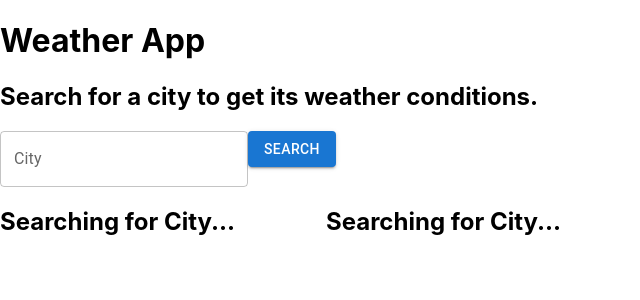
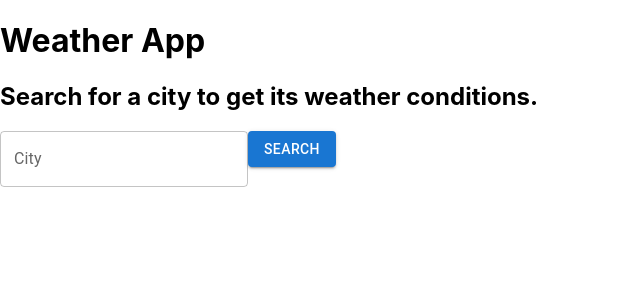
Before and after one commit to teetajp/weather-app, a React (Create React App) app: page / in a window 1280 px wide. Shown: the top 300 px of the page, without its empty margins (0-640 px from the left). Built offline with nearby package versions, Linux system fonts and the light colour scheme; no server answers.

Commit message:
checkpoint before reimplemneting queries

```diff
--- a/src/App.js
+++ b/src/App.js
@@ -1,10 +1,11 @@
 import React, { useState } from 'react';
 import { useDispatch, useSelector } from 'react-redux';
 import './App.css';
+import Alert from '@mui/material/Alert';
 import Button from '@mui/material/Button';
 import TextField from '@mui/material/TextField';
 import WeatherDisplay from './features/weather/WeatherCard';
-import { addLocation, removeLocation } from './features/weather/locationsSlice';
+import { addLocation } from './features/weather/locationsSlice';
 
 // TODO: style app with material UI
 
@@ -14,9 +15,9 @@ function App() {
   const dispatch = useDispatch();
   const locations = useSelector((state) => state.locations.locationsList);
 
-  const handleButtonClick = () => {
+  const handleSearchButtonClick = () => {
     dispatch(addLocation(city));
-    console.log(locations);
+    // console.log(locations);
   }
 
   return (
@@ -26,7 +27,7 @@ function App() {
       <div>
         {/*  TODO: Make text field and button align on the same row/height */}
         <TextField label="City" value={city} onChange={(e) => setCity(e.target.value)}/>
-        <Button variant="contained" onClick={handleButtonClick}>Search</Button>
+        <Button variant="contained" onClick={() => handleSearchButtonClick()}>Search</Button>
       </div>
       <WeatherDisplay locations={locations}/>
     </div>
--- a/src/features/api/weatherApiSlice.js
+++ b/src/features/api/weatherApiSlice.js
@@ -1,4 +1,4 @@
-import { buildCreateApi, createApi, fetchBaseQuery } from '@reduxjs/toolkit/query/react';
+import { createApi, fetchBaseQuery } from '@reduxjs/toolkit/query/react';
 
 export const weatherApiSlice = createApi({
     reducerPath: 'api',
@@ -8,7 +8,7 @@ export const weatherApiSlice = createApi({
             query: (cityName) => `/geo/1.0/direct?q=${cityName}&limit=1&appid=${process.env.REACT_APP_OPENWEATHER_API_KEY}`
         }),
         getWeather: builder.query({
-            query: ({latitude, longitude}) => `/data/2.5/weather?lat=${latitude}&lon=${longitude}&appid=${process.env.REACT_APP_OPENWEATHER_API_KEY}`
+            query: ({latitude, longitude}) => `/data/2.5/weather?lat=${latitude}&lon=${longitude}&appid=${process.env.REACT_APP_OPENWEATHER_API_KEY}&lang=en`
         })
     })
 })
--- a/src/features/weather/WeatherCard.js
+++ b/src/features/weather/WeatherCard.js
@@ -1,6 +1,6 @@
 import React from 'react';
 import { useDispatch } from 'react-redux';
-import { skipToken } from '@reduxjs/toolkit/query/react'
+import { skipToken } from '@reduxjs/toolkit/query/react';
 import Card from '@mui/material/Card';
 import CardActions from '@mui/material/CardActions';
 import CardContent from '@mui/material/CardContent';
@@ -13,12 +13,12 @@ import { removeLocation } from './locationsSlice';
 export default function WeatherDisplay ({ locations }) {
     // TODO: fetch data from list of cities
 
-    // console.log(locations);
+    console.log(locations);
     return (
         <Grid container spacing={3}>
             {locations.map(location => (
-                <Grid item xs={3}>
-                    <WeatherCard key={location} cityName={location} />
+                <Grid item xs={3} key={location}>
+                    <WeatherCard cityName={location} />
                 </Grid>
             ))}
         </Grid>
--- a/src/features/weather/locationsSlice.js
+++ b/src/features/weather/locationsSlice.js
@@ -3,7 +3,9 @@ import { createSlice } from '@reduxjs/toolkit';
 export const locationsSlice = createSlice({
     name: 'locations',
     initialState: {
-        locationsList: ["Champaign", "Bangkok"]
+        locationsList: [],
+        // locationsList: ["Champaign", "Bangkok"],
+        weatherList: []
         // locationsList: ["Champaign", "Bangkok", "Kansas City", "London", "New Jersey", "Paris"],
     },
     reducers: {
```
